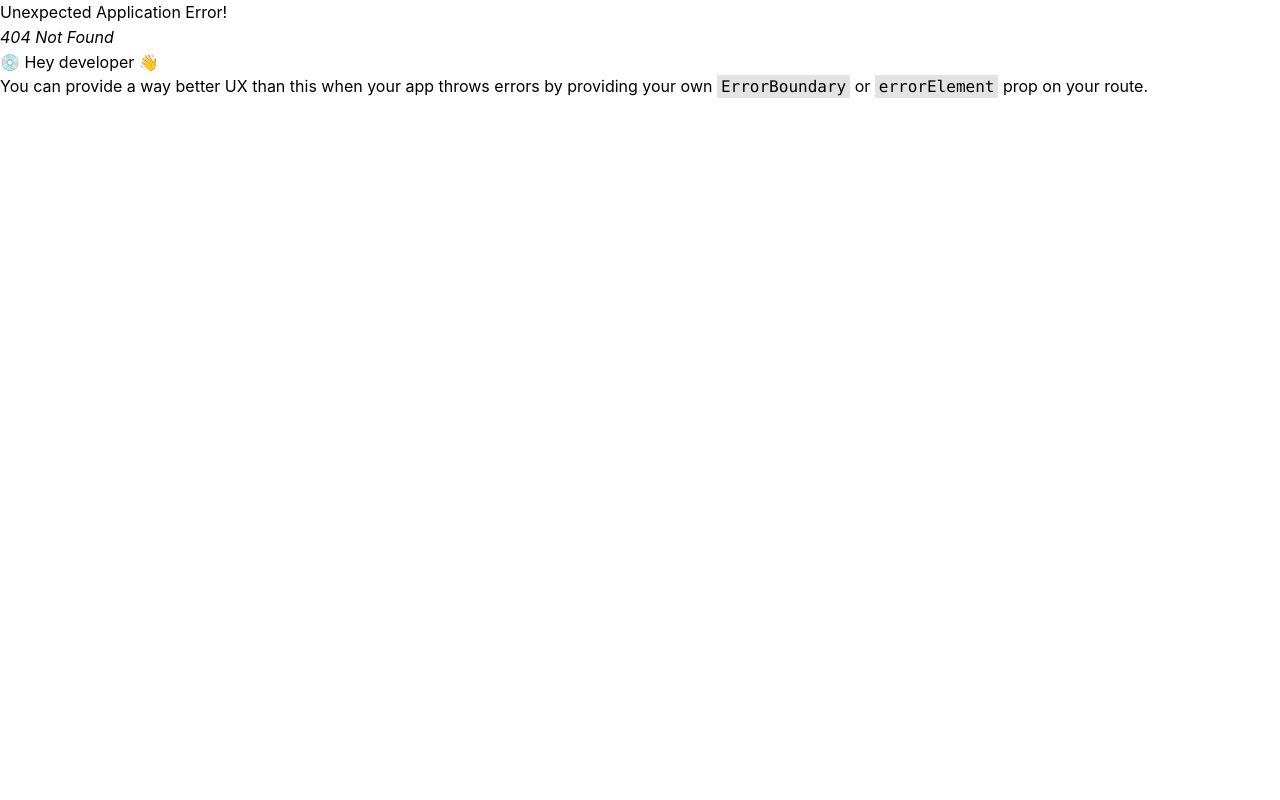
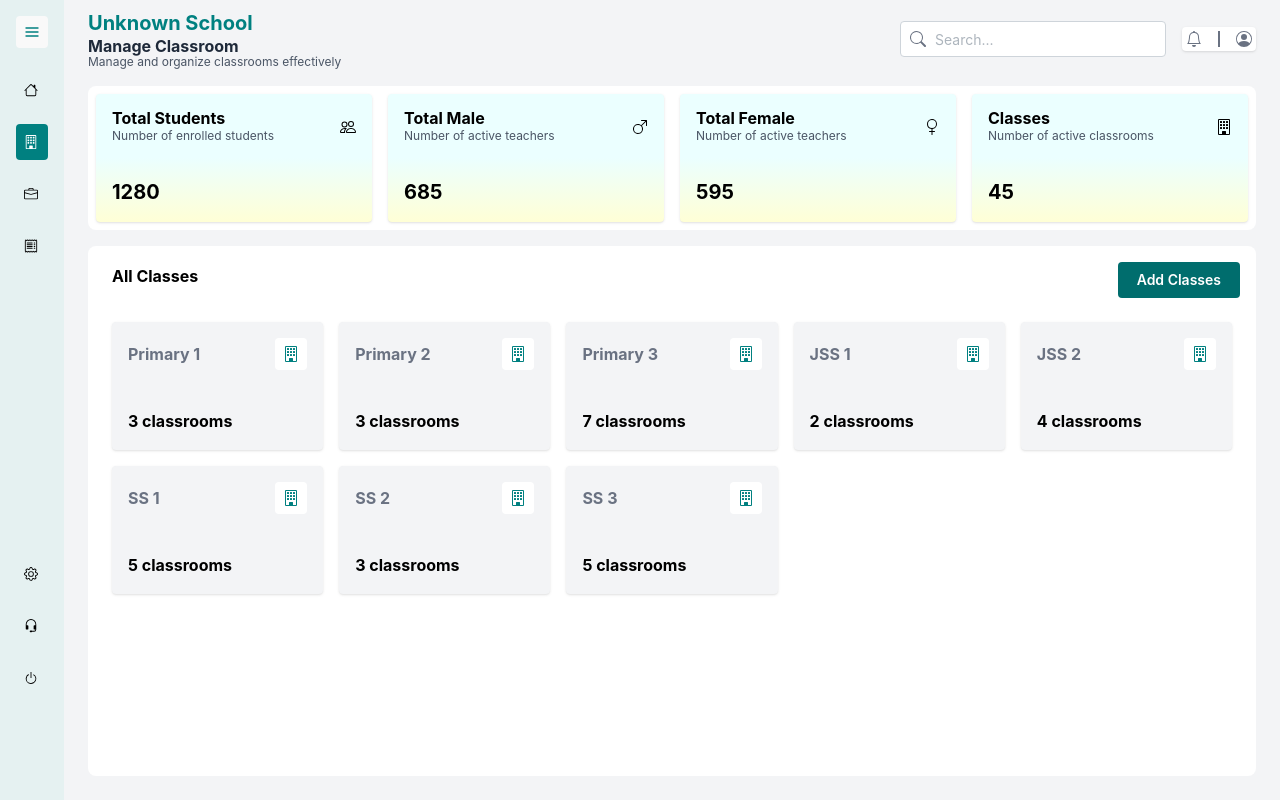
Before and after one commit to cloobTech/omniqle, a React (Vite) app: page /dashboard/classrooms in a window 1280 px wide. Before the commit this address had no page. Built offline with nearby package versions, Linux system fonts and the light colour scheme.

Commit message:
refactored classes

```diff
--- /dev/null
+++ b/src/features/classes/components/ClassRoomCards.tsx
@@ -0,0 +1,43 @@
+import React from "react";
+import { BsBuilding } from "react-icons/bs";
+import { useNavigate } from "react-router-dom";
+
+interface ClassRoomCardProps {
+  level: string;
+  classrooms: number;
+}
+
+const ClassRoomCard: React.FC<ClassRoomCardProps> = ({ level, classrooms }) => {
+  const navigate = useNavigate();
+  return (
+    <div onClick={() => navigate("/dashboard/manage-classroom")}>
+      <div className="flex flex-col justify-between h-32 bg-gray-100 rounded shadow p-4 cursor-pointer">
+        <div className="flex items-center justify-between gap-4">
+          <h3 className="font-bold text-gray-500">{level}</h3>
+
+          <div className="bg-white p-2 rounded">
+            <BsBuilding style={{ color: "var(--primary)" }} />
+          </div>
+        </div>
+        <div className="font-bold">{`${classrooms} classrooms`}</div>
+      </div>
+    </div>
+  );
+};
+
+const ClassRoomCards: React.FC = () => {
+  return (
+    <div className="bg-white p-2 rounded-lg grid md:grid-cols-2 lg:grid-cols-5 gap-4">
+      <ClassRoomCard level="Primary 1" classrooms={3} />
+      <ClassRoomCard level="Primary 2" classrooms={3} />
+      <ClassRoomCard level="Primary 3" classrooms={7} />
+      <ClassRoomCard level="JSS 1" classrooms={2} />
+      <ClassRoomCard level="JSS 2" classrooms={4} />
+      <ClassRoomCard level="SS 1" classrooms={5} />
+      <ClassRoomCard level="SS 2" classrooms={3} />
+      <ClassRoomCard level="SS 3" classrooms={5} />
+    </div>
+  );
+};
+
+export default ClassRoomCards;
--- /dev/null
+++ b/src/features/classes/components/ManageClassRoomCards.tsx
@@ -0,0 +1,40 @@
+import React from "react";
+import { Button } from "@mantine/core";
+import CreateClassRoom from "../forms/CreateClassRoom";
+import { useModal } from "@src/index";
+import { useGetGradesQuery } from "../services/api";
+import ClassRoomCards from "./ClassRoomCards";
+
+const ManageClassRoomCards: React.FC = () => {
+  const token = localStorage.getItem("token");
+
+  const { data } = useGetGradesQuery("4", {
+    skip: !token,
+  });
+
+  if (data) console.log(data);
+  const { showModal } = useModal();
+
+  return (
+    <div className="h-full bg-white p-4 rounded-lg">
+      <div className="flex items-center justify-between mb-4">
+        <h1 className="font-bold px-2 mb-2">All Classes</h1>
+        <Button
+          onClick={() =>
+            showModal(<CreateClassRoom />, {
+              size: "80%",
+              withCloseButton: false,
+            })
+          }
+        >
+          Add Classes
+        </Button>
+      </div>
+      <section>
+        <ClassRoomCards />
+      </section>
+    </div>
+  );
+};
+
+export default ManageClassRoomCards;
--- a/src/features/classes/index.ts
+++ b/src/features/classes/index.ts
@@ -1,2 +1,3 @@
-export { default as ManageClassrom } from "./pages/ManageClasses";
+export { default as ManageClassroom } from "./pages/ManageClassRoom";
+export { default as ManageAllClassrooms } from "./pages/ManageAllClassRooms";
 export * from "./services/api";
--- /dev/null
+++ b/src/features/classes/pages/ManageAllClassRooms.tsx
@@ -0,0 +1,18 @@
+import React from "react";
+import StatCards from "../components/StatCards";
+import ManageClassRoomCards from "../components/ManageClassRoomCards";
+
+const ManageAllClassRooms: React.FC = () => {
+  return (
+    <div className="h-full flex flex-col gap-4 pt-4">
+      <section>
+        <StatCards />
+      </section>
+      <section className="flex-1 ">
+        <ManageClassRoomCards />
+      </section>
+    </div>
+  );
+};
+
+export default ManageAllClassRooms;
--- /dev/null
+++ b/src/features/classes/pages/ManageClassRoom.tsx
@@ -0,0 +1,23 @@
+import React from "react";
+import ManageClassTable from "../components/ManageClassRoomTable";
+
+const ManageClassRoom: React.FC = () => {
+  return (
+    <div className="mt-4">
+      <div className="h-[30vh] flex items-center justify-center">
+        <h3 className="text-center">
+          My plan here is to list the different classes under a level
+          <br />
+          e.g. Jss 1A, Jss 1B, Jss 1c <br />
+          <span>
+            when a user clicks on a class, the class becomes active and we will
+            display a table carrying the class info like what we have below
+          </span>
+        </h3>
+      </div>
+      <ManageClassTable />
+    </div>
+  );
+};
+
+export default ManageClassRoom;
--- a/src/features/classes/pages/ManageClasses.tsx
+++ /dev/null
@@ -1,14 +0,0 @@
-import React from "react";
-import StatCards from "../components/StatCards";
-import ManageClassTable from "../components/ManageClassTable";
-
-const ManageClasses: React.FC = () => {
-  return (
-    <div className="mt-4">
-      <StatCards />
-      <ManageClassTable />
-    </div>
-  );
-};
-
-export default ManageClasses;
--- a/src/features/dashboard/components/AdminTopSideLinks.tsx
+++ b/src/features/dashboard/components/AdminTopSideLinks.tsx
@@ -38,7 +38,7 @@ const AdminTopSideLinks: React.FC<SideLinkProps> = ({
       </NavLink>
       <NavLink
         onClick={() => setIsExpanded(false)}
-        to="/dashboard/manage-classroom"
+        to="/dashboard/classrooms"
         className={({ isActive }) => (isActive ? activeClass : inactiveClass)}
       >
         <div className="flex items-center gap-2">
--- a/src/features/dashboard/components/Navbar.tsx
+++ b/src/features/dashboard/components/Navbar.tsx
@@ -3,6 +3,10 @@ import { TextInput, Avatar } from "@mantine/core";
 import { BsSearch, BsBell, BsPersonCircle } from "react-icons/bs";
 import { useLocation } from "react-router-dom";
 import { useGetCurrentUserQuery } from "@features/users";
+import {
+  getPageTitle,
+  getPageSubtitle,
+} from "../utils/updateNavBar";
 
 const Navbar: React.FC = () => {
   const location = useLocation();
@@ -17,39 +21,6 @@ const Navbar: React.FC = () => {
   const current_school = data?.current_school || { name: "Unknown School" }; // Fallback for current_school
   const user = data?.user || { name: "Guest" }; // Fallback for user
 
-  const getFirstName = (fullName: string): string => {
-    if (!fullName) return "Welcome, Guest"; // Handle empty or undefined names
-    const firstName = fullName.split(" ")[0];
-    return `Welcome, ${firstName}`;
-  };
-
-  // Determine the content based on the current route
-  const getPageTitle = () => {
-    switch (location.pathname) {
-      case "/dashboard":
-        return getFirstName(user.name); // Use fallback user.name
-      case "/dashboard/manage-classroom":
-        return "Manage Classroom";
-      case "/dashboard/employees":
-        return "Employee Management";
-      default:
-        return "Welcome";
-    }
-  };
-
-  const getPageSubtitle = () => {
-    switch (location.pathname) {
-      case "/dashboard":
-        return "Overview of your administrative tasks";
-      case "/dashboard/manage-classroom":
-        return "Manage and organize classrooms effectively";
-      case "/dashboard/employees":
-        return "Manage employee records and details";
-      default:
-        return "The administrative management portal";
-    }
-  };
-
   return (
     <div>
       <nav className="flex justify-between items-center">
@@ -58,9 +29,11 @@ const Navbar: React.FC = () => {
             {current_school.name} {/* Fallback ensures no crash */}
           </div>
           <h3 className="font-bold text-gray-800 leading-[16px]">
-            {getPageTitle()}
+            {getPageTitle(location.pathname, user.name)}
           </h3>
-          <p className="text-gray-600 text-xs">{getPageSubtitle()}</p>
+          <p className="text-gray-600 text-xs">
+            {getPageSubtitle(location.pathname)}
+          </p>
         </div>
         <div className="flex items-center space-x-4">
           <TextInput placeholder="Search..." leftSection={icon} />
--- /dev/null
+++ b/src/features/dashboard/utils/updateNavBar.ts
@@ -0,0 +1,42 @@
+export const greetUser = (fullName: string): string => {
+  if (!fullName) return "Welcome, Guest"; // Handle empty or undefined names
+
+  const firstName = fullName.split(" ")[0];
+  const currentHour = new Date().getHours(); // Get the current hour (0-23)
+
+  let greeting = "Good Morning"; // Default greeting
+
+  if (currentHour >= 12 && currentHour < 18) {
+    greeting = "Good Afternoon";
+  } else if (currentHour >= 18) {
+    greeting = "Good Evening";
+  }
+
+  return `${greeting}, ${firstName}`;
+};
+
+export const getPageTitle = (pathname: string, userName: string): string => {
+  switch (pathname) {
+    case "/dashboard":
+      return greetUser(userName); // Use fallback userName
+    case "/dashboard/classrooms":
+      return "Manage Classroom";
+    case "/dashboard/employees":
+      return "Employee Management";
+    default:
+      return "Welcome";
+  }
+};
+
+export const getPageSubtitle = (pathname: string): string => {
+  switch (pathname) {
+    case "/dashboard":
+      return "Overview of your administrative tasks";
+    case "/dashboard/classrooms":
+      return "Manage and organize classrooms effectively";
+    case "/dashboard/employees":
+      return "Manage employee records and details";
+    default:
+      return "The administrative management portal";
+  }
+};
```
Also changed, not shown: src/router/router.tsx (+6 -2 lines), src/features/classes/components/ManageClassRoomTable.tsx (renamed from src/features/classes/components/ManageClassTable.tsx).
